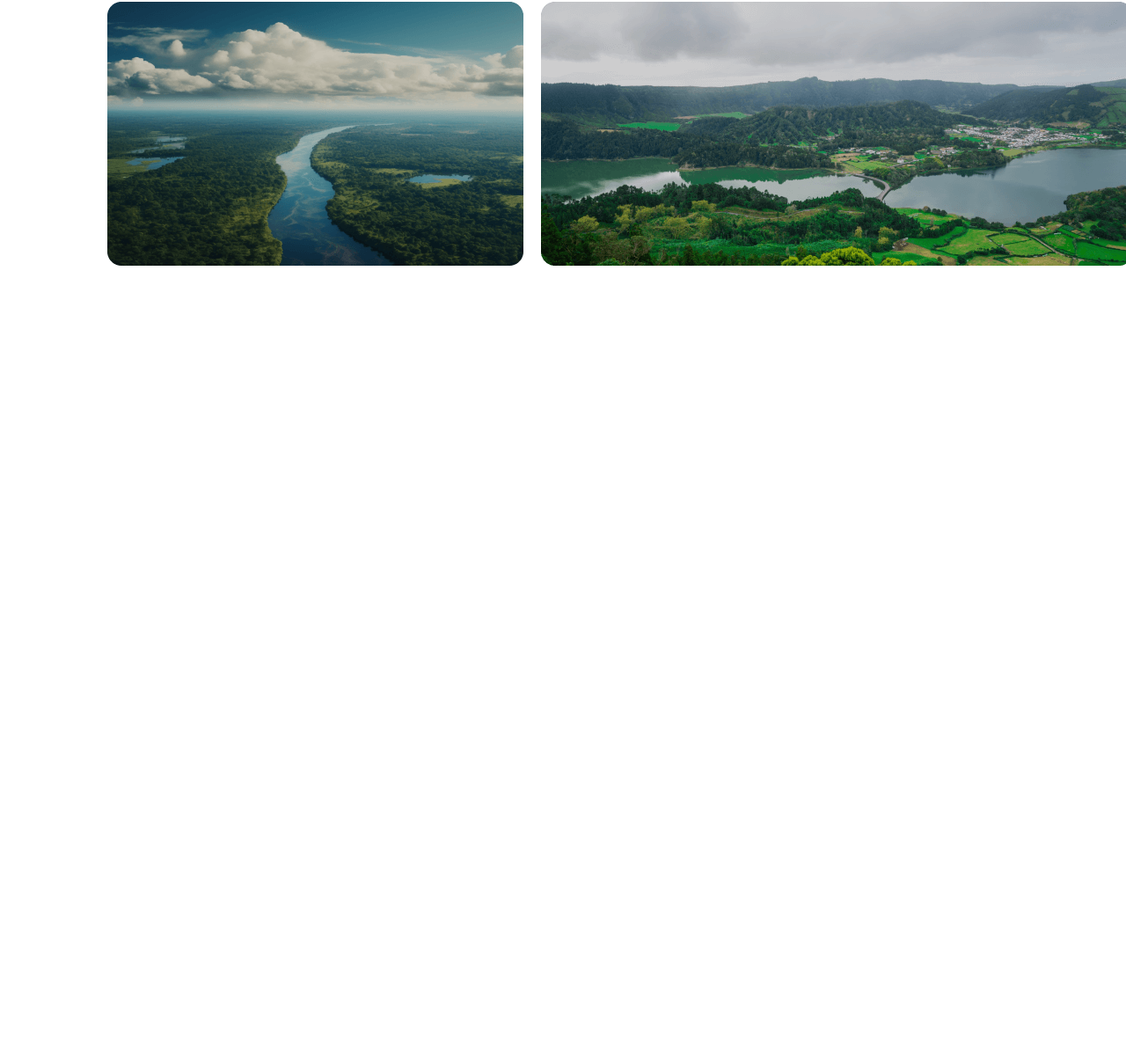
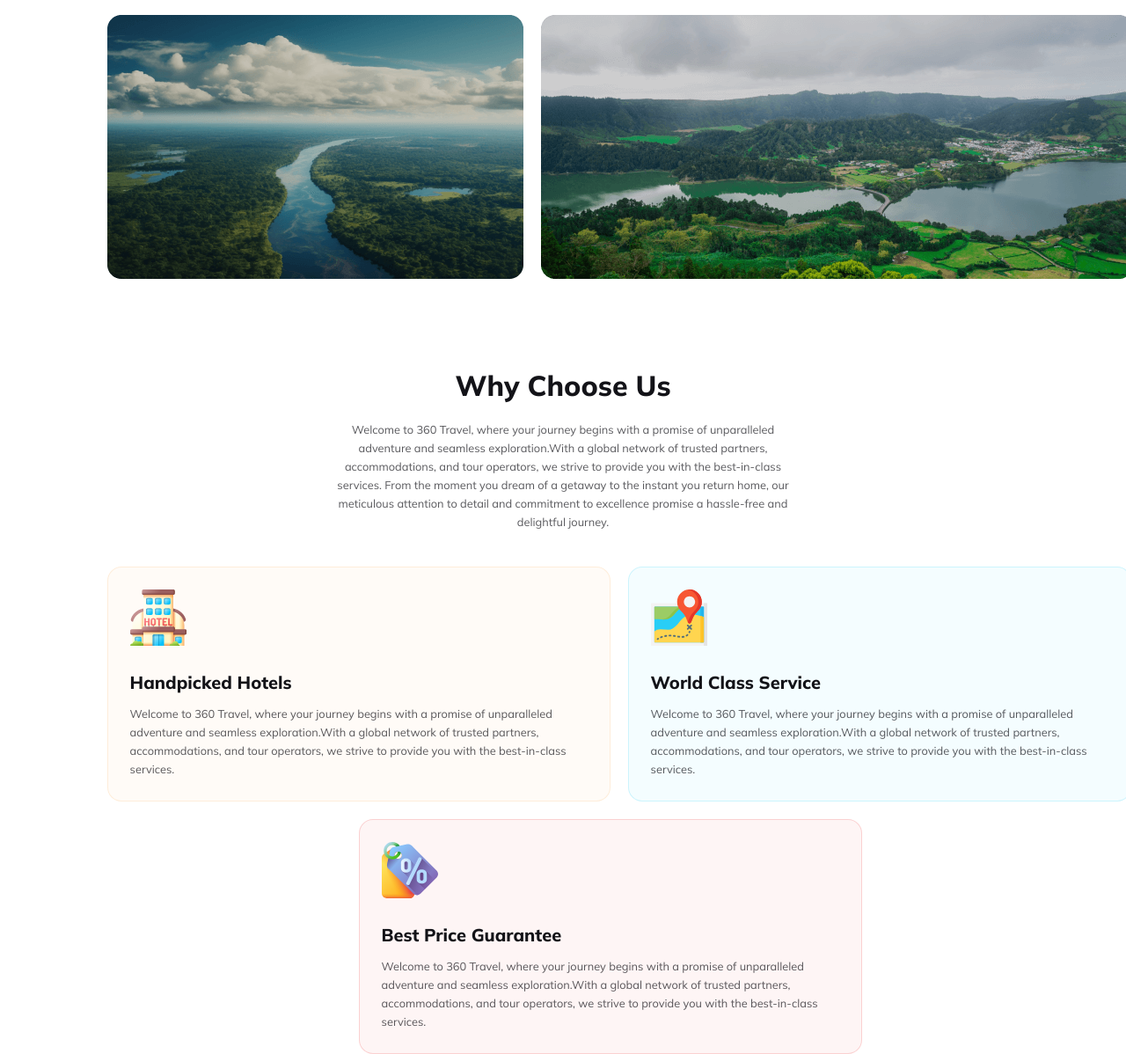
Before and after one commit to Anindo-Ahmed/B9-A2-assignment, a plain HTML site: page index.html in a window 1280 px wide. Shown: the part 2085-3283 px from the top of the page at 88% size. Before the commit the page ends 2407 px from the top, so only its background shows below. Drawn offline with Linux system fonts and the light colour scheme.

Commit message:
about us added

```diff
--- a/index.html
+++ b/index.html
@@ -105,7 +105,48 @@
                 </div>
             </div>
         </section>
+
+         <!-- About us start -->
+
+         <section id="content-screen" class="about">
+            <div class="about-us">
+                <h2 class="title">Why Choose Us</h2>
+                <p class="description">Welcome to 360 Travel, where your journey begins with a promise of unparalleled adventure and seamless exploration.With a global network of trusted partners, accommodations, and tour operators, we strive to provide you with the best-in-class services. From the moment you dream of a getaway to the instant you return home, our meticulous attention to detail and commitment to excellence promise a hassle-free and delightful journey.</p>
+            </div>
+            <div class="card-container">
+                <div class="box base">
+                    <img src="Images/hotel .svg" alt="hotel">
+                    <h3 class="card-title">Handpicked Hotels</h3>
+                    <p class="description card-description">Welcome to 360 Travel, where your journey begins with a promise of unparalleled adventure and seamless exploration.With a global network of trusted partners, accommodations, and tour operators, we strive to provide you with the best-in-class services. </p>
+                </div>
+                <div class="box blue">
+                    <img src="Images/map .svg" alt="map">
+                    <h3 class="card-title">World Class Service</h3>
+                    <p class="description">Welcome to 360 Travel, where your journey begins with a promise of unparalleled adventure and seamless exploration.With a global network of trusted partners, accommodations, and tour operators, we strive to provide you with the best-in-class services. </p>
+                </div>
+                <div class="box pink">
+                    <img src="Images/price-tag .svg" alt="pricetag">
+                    <h3 class="card-title">Best Price Guarantee</h3>
+                    <p class="description">Welcome to 360 Travel, where your journey begins with a promise of unparalleled adventure and seamless exploration.With a global network of trusted partners, accommodations, and tour operators, we strive to provide you with the best-in-class services. </p>
+                </div>
+            </div>
+
+         </section>
      </main>
+</body>
 
-</body>
+<!-- footer section -->
+<!-- <footer>
+    <div class="logo">
+        <img src="Images/logo.png" alt="logo">
+        <h1>360 <span style="color: #ff5400;">Travel</span></h1>
+    </div>
+    <p>Lorem ipsum dolor sit amet consectetur. Nulla sit viverra morbi vitae blandit orci potenti vulputate. Leo erat maecenas vitae elementum ultricies nullam. </p>
+    <div class="social-link">
+        <i class="fa-brands fa-facebook-f"></i>
+    </div>
+    <hr>
+
+</footer> -->
+
 </html>
--- a/style.css
+++ b/style.css
@@ -11,7 +11,8 @@
 .description{
     font-size: .8rem;
     font-weight: 400;
-    color: #5A5A5D;;
+    color: #5A5A5D;
+    line-height: 21px;
 }
 .title{
     font-size: 2rem;
@@ -176,12 +177,77 @@ input[type="button"]{
     padding-bottom: 20px;
 }
 
+/* About section style */
+
+.about{
+    padding-top: 81px;
+    text-align: center;
+}
+.about p{
+    padding: 20px 0 40px;
+    color: rgba(19, 19, 24, 0.70);
+    width: 520px;
+    margin: 0 auto;
+}
+.card-container{
+    display: grid;
+    grid-template-columns: repeat(2, 1fr);
+    align-items: center;
+    gap: 20px;
+}
+.box{
+    border-radius: 16px;
+    text-align: start;
+    padding: 25px;
+}
+.card-container p{
+    padding: 0;
+}
+.card-title{
+    font-size: 1.25rem;
+    font-weight: 800;
+    color: #131318;
+    padding: 25px 0 13px;
+}
+.base{
+    background: rgba(251, 181, 99, 0.05);
+    border: 1px solid rgba(251, 181, 99, 0.20);
+}
+.blue{
+    border: 1px solid rgba(41, 206, 246, 0.20);
+    background: rgba(41, 206, 246, 0.05);
+}
+.pink{
+    border: 1px solid rgba(233, 68, 68, 0.20);
+    background: rgba(233, 68, 68, 0.05);
+    position: relative;
+    left: 50%;
+}
+
+
+
+
+
+/* Footer style */
+
+.footer{
+    background: rgba(19, 19, 24, 0.05);
+}
+hr{
+    width: 706px;
+    background: rgba(19, 19, 24, 0.10);
+}
+
 
 
 
 
 /* Mobile responsive */
 @media screen and (max-width:600px){
+    .description{
+        font-size: .68rem;
+        line-height: 19px;
+    }
     .form{
         grid-template-columns: repeat(1, 1fr);
         gap: 13px;
@@ -201,7 +267,7 @@ input[type="button"]{
         font-size: .75rem;
         padding: 0;
     }
-    .tour h2{
+    .tour h2, .about h2{
         font-size: 1rem;
     }
     .tour-pacakge{
@@ -222,9 +288,26 @@ input[type="button"]{
     .destination p{
         padding: 13px 0;
         font-size: .7rem;
-        width: 90%;
+        width: 100%;
     }
     .destination h2 {
         font-size: 1rem;
     }
+    .about{
+        padding-top: 20px;
+    }
+    .about p{
+        padding: 13px 0;
+        width: fit-content;
+    }
+    .card-container{
+        grid-template-columns: repeat(1, 1fr);
+        gap: 13px;
+    }
+    .pink{
+        left: 0%;
+    }
+    .card-container p{
+        width: fit-content;
+    }
 }
```
Also changed, not shown: Images/hotel .svg (added), Images/map .svg (added), Images/price-tag .svg (added), 1 other file.
